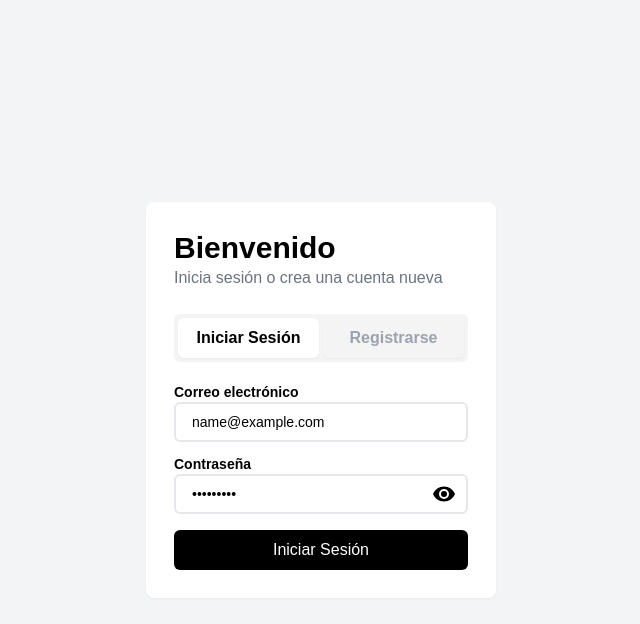
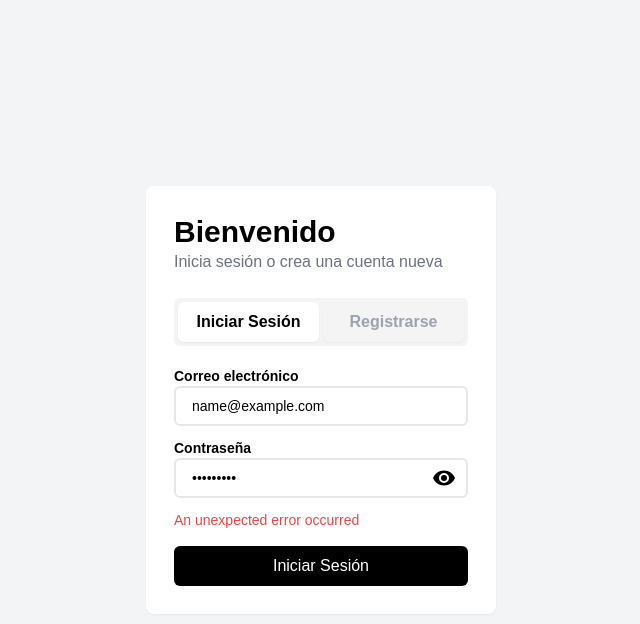
Before and after one commit to matuxer/task-manager, a Next.js app: page / in a window 1280 px wide. Both pictures are taken after typing "name@example.com", "Sample123" into the empty fields and a click on the button "Iniciar Sesión". Shown: the top 624 px of the page, without its empty margins (319-959 px from the left). Built offline with nearby package versions, Linux system fonts and the light colour scheme; no server answers; a web font is replaced by a local one.

Commit message:
Refactor AuthForm to handle password mismatch and add error messages

```diff
--- a/app/components/AuthForm.tsx
+++ b/app/components/AuthForm.tsx
@@ -1,5 +1,5 @@
 import axios from "axios";
-import React, { useState } from "react";
+import React, { useEffect, useState } from "react";
 import EyeSvgComponent from "./EyeSvgComponent";
 import { axiosRequest } from "../services/axiosRequest";
 
@@ -21,6 +21,7 @@ export default function AuthForm(props: { authType: "login" | "register" }) {
   const [showPassword, setShowPassword] = useState<boolean>(false);
   const [showConfirmPassword, setShowConfirmPassword] =
     useState<boolean>(false);
+  const [errorMessages, setErrorMessages] = useState<string[]>([]);
 
   const inputSpanStyles = "font-semibold text-sm mt-3 dark:text-white";
   const inputStyles =
@@ -40,33 +41,79 @@ export default function AuthForm(props: { authType: "login" | "register" }) {
   const togglePasswordVisibility = () => {
     setShowPassword(!showPassword);
   };
+
   const toggleConfirmPasswordVisibility = () => {
     setShowConfirmPassword(!showConfirmPassword);
   };
 
   const handleOnSubmit = async (e: React.FormEvent<HTMLFormElement>) => {
     e.preventDefault();
+
+    if (
+      props.authType === "register" &&
+      input.password !== input.confirmPassword
+    ) {
+      setErrorMessages(["Las contraseñas no coinciden."]);
+      return;
+    }
+
     try {
-      const requestEndpoint = props.authType === 'login' ? 'auth/login' : 'auth/register';
-      const requestData = props.authType === 'login' ? {email: input.email, password: input.password} : {name: input.name, email: input.email, password: input.password}
+      const requestEndpoint =
+        props.authType === "login" ? "auth/login" : "auth/register";
+      const requestData =
+        props.authType === "login"
+          ? { email: input.email, password: input.password }
+          : { name: input.name, email: input.email, password: input.password };
 
-      const responseData = await axiosRequest({endpoint: requestEndpoint, method: 'POST', data: requestData })
+      const responseData = await axiosRequest({
+        endpoint: requestEndpoint,
+        method: "POST",
+        data: requestData,
+      });
       console.log(`Response ${props.authType}: `, responseData);
 
+      setErrorMessages([]);
     } catch (error: unknown) {
-      if (axios.isAxiosError(error)) {
-        console.error("Error:", error.response?.data);
-      } else if (error instanceof Error) {
-        console.error("Error:", error.message);
+      if (typeof error === "string") {
+        setErrorMessages([error]);
+      } else if (Array.isArray(error)) {
+        setErrorMessages(error);
       } else {
-        console.error("An unexpected error occurred");
+        setErrorMessages(["An unexpected error occurred"]);
       }
     }
   };
 
-  if (props.authType === "login") {
+  useEffect(() => {
+    setInput(initialInputState);
+    setShowPassword(false);
+    setShowConfirmPassword(false);
+    setErrorMessages([]);
+  }, [props.authType]);
+
   return (
-      <form onSubmit={handleOnSubmit} className="flex flex-col mt-2">
+    <form
+      onSubmit={handleOnSubmit}
+      className="flex flex-col mt-2"
+      autoComplete="off"
+    >
+      {props.authType === "register" && (
+        <>
+          <label className="flex flex-col">
+            <span className={inputSpanStyles}>Nombre</span>
+            <input
+              className={inputStyles}
+              type="text"
+              name="name"
+              id="name_input"
+              onChange={handleOnChange}
+              value={input.name}
+              placeholder="Tu Nombre"
+              autoComplete="new-password"
+            />
+          </label>
+        </>
+      )}
       <label className="flex flex-col">
         <span className={inputSpanStyles}>Correo electrónico</span>
         <input
@@ -77,6 +124,7 @@ export default function AuthForm(props: { authType: "login" | "register" }) {
           onChange={handleOnChange}
           value={input.email}
           placeholder="m@ejemplo.com"
+          autoComplete="new-password"
         />
       </label>
       <label className="flex flex-col">
@@ -89,6 +137,7 @@ export default function AuthForm(props: { authType: "login" | "register" }) {
             id="password_input"
             onChange={handleOnChange}
             value={input.password}
+            autoComplete="new-password"
           />
           <button
             className={visibilityButton}
@@ -99,58 +148,7 @@ export default function AuthForm(props: { authType: "login" | "register" }) {
           </button>
         </div>
       </label>
-        <button type="submit" className={buttonStyles}>
-          Iniciar Sesión
-        </button>
-      </form>
-    );
-  } else {
-    return (
-      <form onSubmit={handleOnSubmit} className="flex flex-col mt-2">
-        <label className="flex flex-col">
-          <span className={inputSpanStyles}>Nombre</span>
-          <input
-            className={inputStyles}
-            type="text"
-            name="name"
-            id="name_input"
-            onChange={handleOnChange}
-            value={input.name}
-            placeholder="Tu Nombre"
-          />
-        </label>
-        <label className="flex flex-col">
-          <span className={inputSpanStyles}>Correo electrónico</span>
-          <input
-            className={inputStyles}
-            type="text"
-            name="email"
-            id="email_input"
-            onChange={handleOnChange}
-            value={input.email}
-            placeholder="m@ejemplo.com"
-          />
-        </label>
-        <label className="flex flex-col">
-          <span className={inputSpanStyles}>Contraseña</span>
-          <div className="relative">
-            <input
-              className={inputStyles}
-              type={showPassword ? "text" : "password"}
-              name="password"
-              id="password_input"
-              onChange={handleOnChange}
-              value={input.password}
-            />
-            <button
-              className={visibilityButton}
-              type="button"
-              onClick={togglePasswordVisibility}
-            >
-              <EyeSvgComponent visibility={showPassword} />
-            </button>
-          </div>
-        </label>
+      {props.authType === "register" && (
         <label className="flex flex-col">
           <span className={inputSpanStyles}>Confirmar Contraseña</span>
           <div className="relative">
@@ -161,6 +159,7 @@ export default function AuthForm(props: { authType: "login" | "register" }) {
               id="confirm_password_input"
               onChange={handleOnChange}
               value={input.confirmPassword}
+              autoComplete="new-password"
             />
             <button
               className={visibilityButton}
@@ -171,10 +170,19 @@ export default function AuthForm(props: { authType: "login" | "register" }) {
             </button>
           </div>
         </label>
+      )}
+      {errorMessages.length > 0 && (
+        <div className="mt-3">
+          {errorMessages.map((message, index) => (
+            <p key={index} className="text-red-500 text-sm">
+              {message}
+            </p>
+          ))}
+        </div>
+      )}
       <button type="submit" className={buttonStyles}>
-          Registrarse
+        {props.authType === "login" ? "Iniciar Sesión" : "Registrarse"}
       </button>
     </form>
   );
 }
-}
```
Lines whose indentation alone changed are shown as unchanged.
